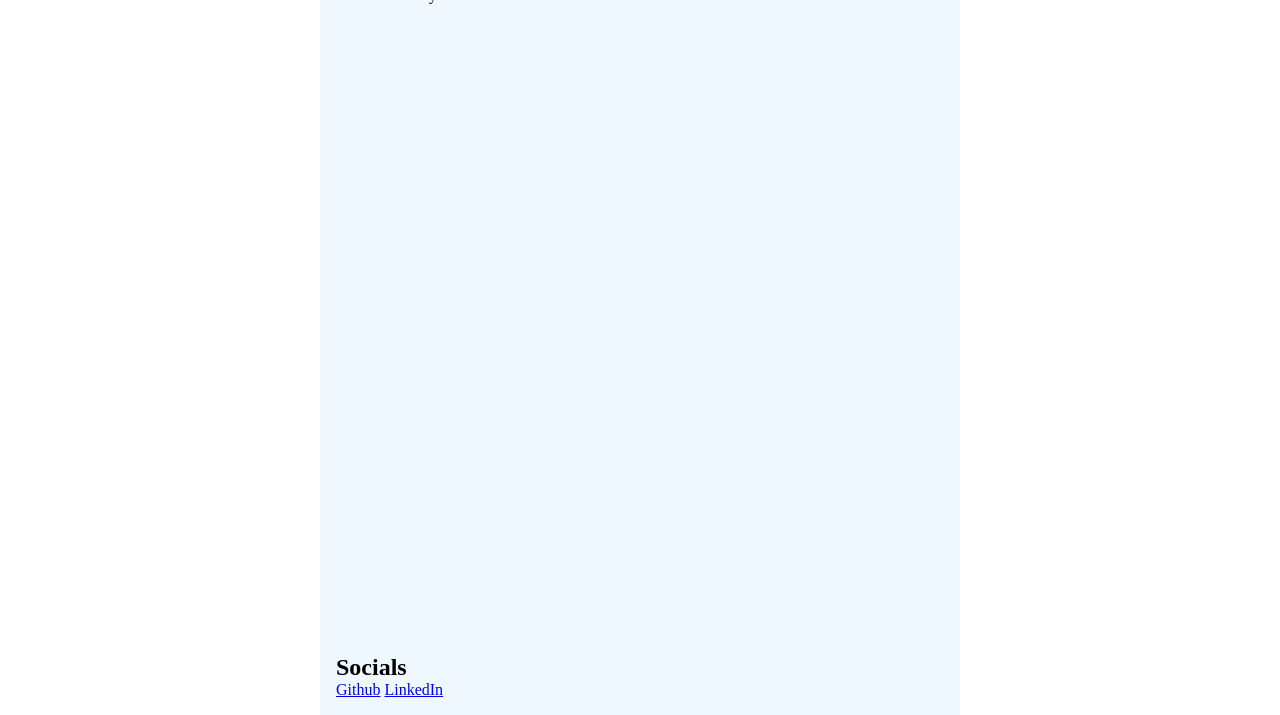
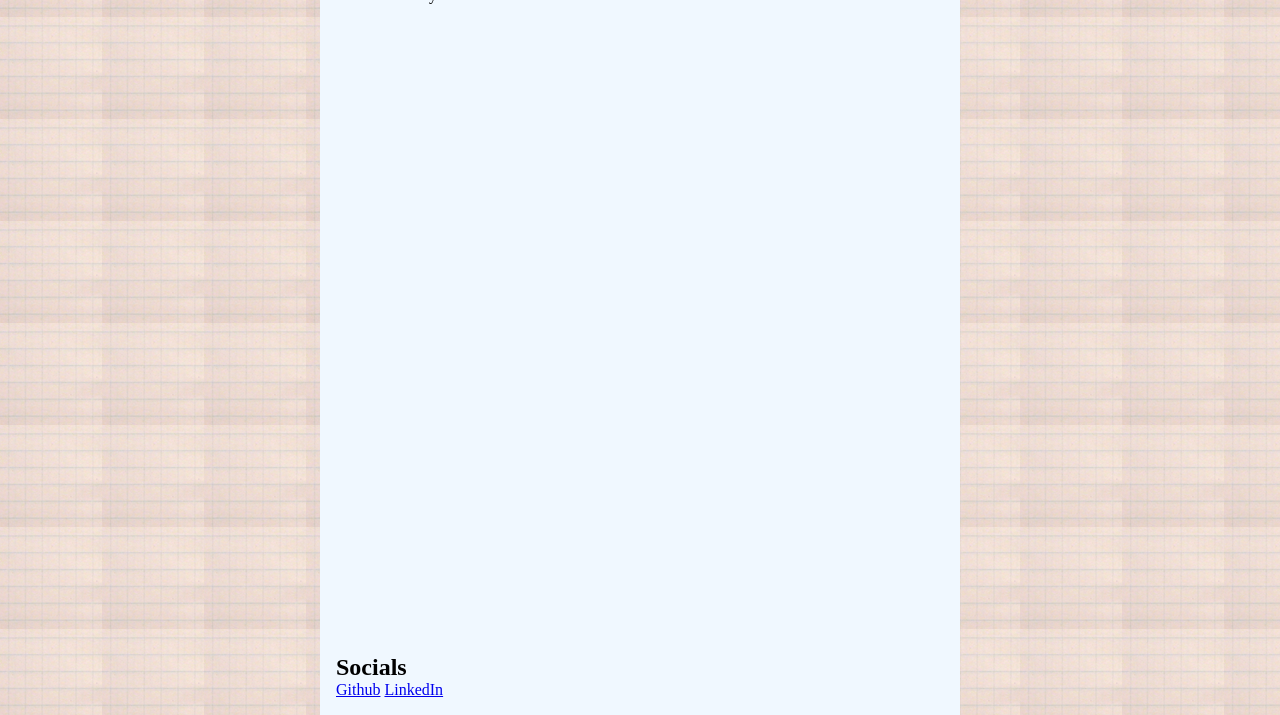
Before and after one commit to StefanLapointe/stefanlapointe.com, a plain HTML site: page index.html in a window 1280 px wide. Shown: the part 85-800 px from the top of the page. Drawn offline with Linux system fonts and the light colour scheme; files that its build step writes are made by us from their sources.

Commit message:
Fix image location in CSS file (again (again))

```diff
--- a/assets/css/style.css
+++ b/assets/css/style.css
@@ -5,7 +5,7 @@
 }
 
 html {
-    background-image: url("/images/graph.png");
+    background-image: url("/assets/images/graph.png");
     height: 100%;
 }
 
```
